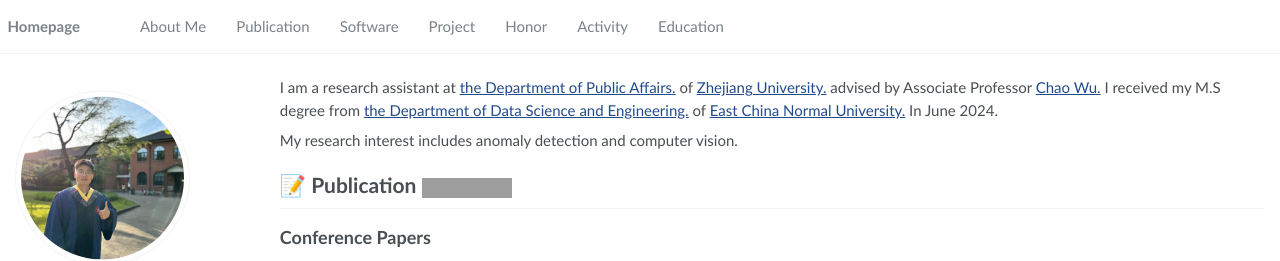
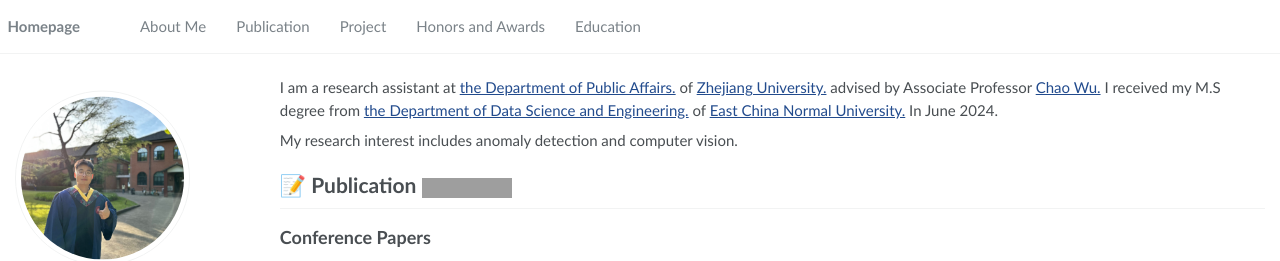
Before and after one commit to cyd24/cyd24.github.io, a Jekyll site: the page built from _pages/about.md, in a window 1280 px wide. Shown: the top 261 px of the page. Built offline with Jekyll 4.4.1, drawn with Linux system fonts in a browser that asks for light colours; grey boxes are pictures that could not be loaded.

Commit message:
Update navigation.yml

```diff
--- a/_data/navigation.yml
+++ b/_data/navigation.yml
@@ -9,20 +9,17 @@ main:
   - title: "Publication"
     url: "/#-publication-"
 
-  - title: "Software"
-    url: "/#-software"
+  #- title: "Software"
+  #  url: "/#-software"
 
   - title: "Project"
     url: "/#-project"
 
-  - title: "Honor"
+  - title: "Honors and Awards"
     url: "/#-honor"
 
-  - title: "Activity"
-    url: "/#-activity"
+  #- title: "Activity"
+  #  url: "/#-activity"
 
   - title: "Education"
     url: "/#-education"
-
-  # - title: "Invited Talks"
-  #   url: "/#-invited-talks"
```
